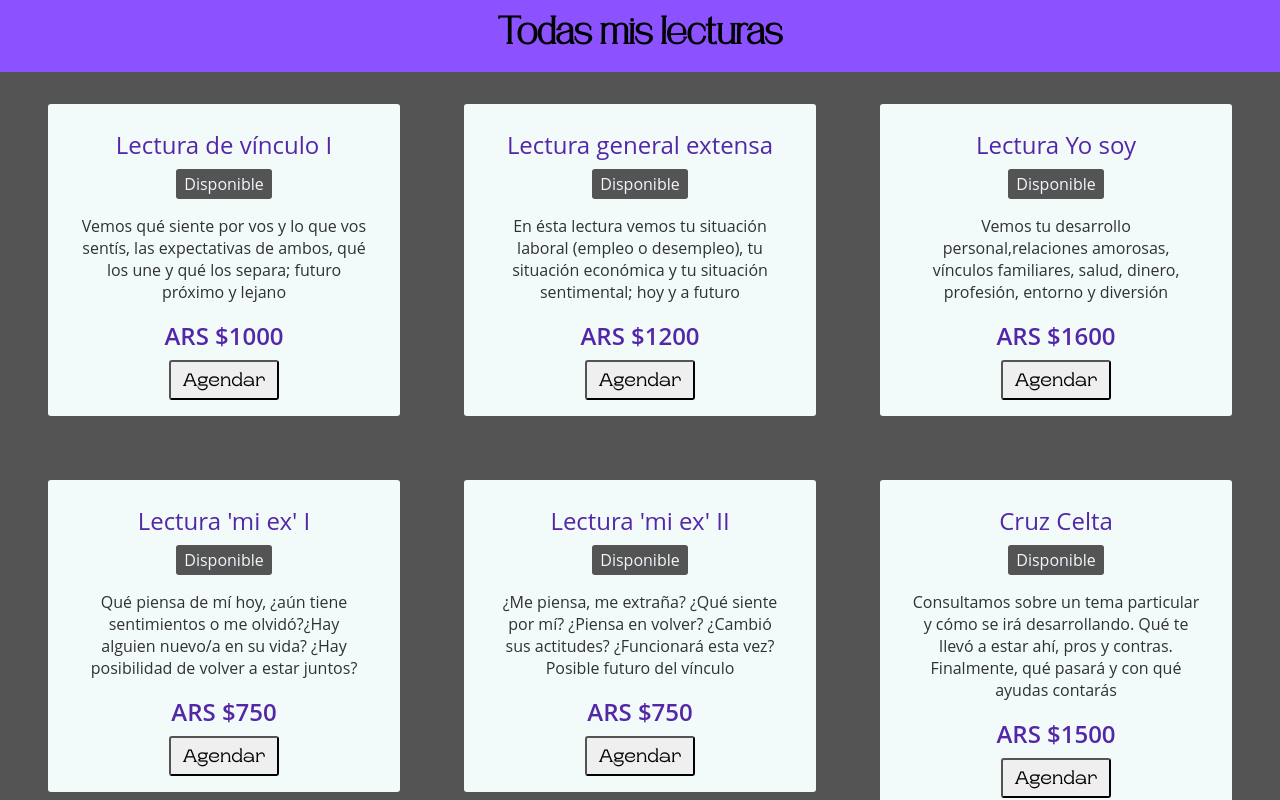
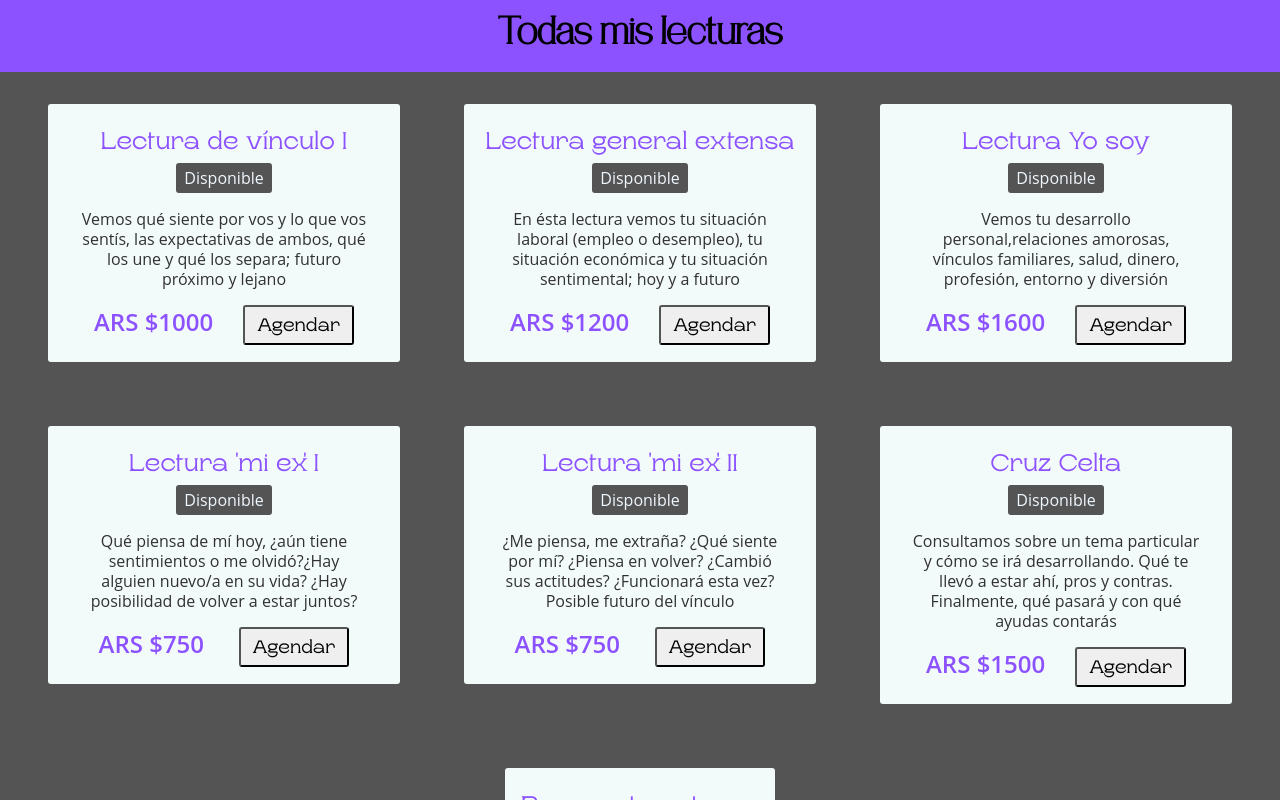
Before and after one commit to AngelVDev/CristalFront, a Next.js app: page /lecturas in a window 1280 px wide. Shown: the top 800 px of the page. Built offline with nearby package versions, Linux system fonts and the light colour scheme.

Commit message:
style: best font and second section

```diff
--- a/components/Card/card.module.css
+++ b/components/Card/card.module.css
@@ -1,5 +1,6 @@
-.card{
-    --main-font: #5328a7;
+.card {
+  --main-font: #8C52FF;
+  /* --main-font: #5328a7; */
   --main-ground: #545454;
   --radius: 3px;
   padding: 1rem;
@@ -7,17 +8,18 @@
   max-width: 22rem;
   height: fit-content;
   margin: 2rem;
-    font-family: 'Open Sans', Arial, Helvetica, sans-serif;
+  font-family: "Open Sans", Arial, Helvetica, sans-serif;
   border-radius: var(--radius);
 }
-.cardHeader{
+.cardHeader {
+  font-family: "Rasputin";
   text-align: center;
   color: var(--main-font);
   margin: 0.5rem 0;
   font-size: x-large;
   font-weight: 500;
 }
-.cardSecondHeader{
+.cardSecondHeader {
   display: flex;
   flex-direction: row;
   justify-content: space-evenly;
@@ -28,18 +30,25 @@
   color: aliceblue;
   width: fit-content;
 }
-.cardSpan{
+.cardSpan {
   padding: 0.25rem 0.5rem;
   background: var(--main-ground);
   color: aliceblue;
   border-radius: var(--radius);
 }
-.cardDescription{
-    color:#313131;
+.cardDescription {
+  color: #313131;
   margin: 1rem;
+  line-height: 1.25;
 }
-.cardPrice{
-    color:var(--main-font);
+.cardSecondSection {
+  display: flex;
+  justify-content: space-evenly;
+  align-items: baseline;
+}
+
+.cardPrice {
+  color: var(--main-font);
   font-size: x-large;
   font-weight: 600;
   margin-bottom: 0.5rem;
@@ -47,16 +56,16 @@
 
 .cardButton {
   padding: 0.5rem 0.75rem;
-    font-family: 'Rasputin';
+  font-family: "Rasputin";
   font-size: large;
   border-radius: var(--radius);
   transition: 100ms;
 }
-.cardButton:hover{
+.cardButton:hover {
   transition: 100ms;
   background-color: #4d4451;
 }
-.cardButton:active{
+.cardButton:active {
   transition: 100ms;
   background-color: #313131;
 }
```
Lines whose indentation alone changed are shown as unchanged.
